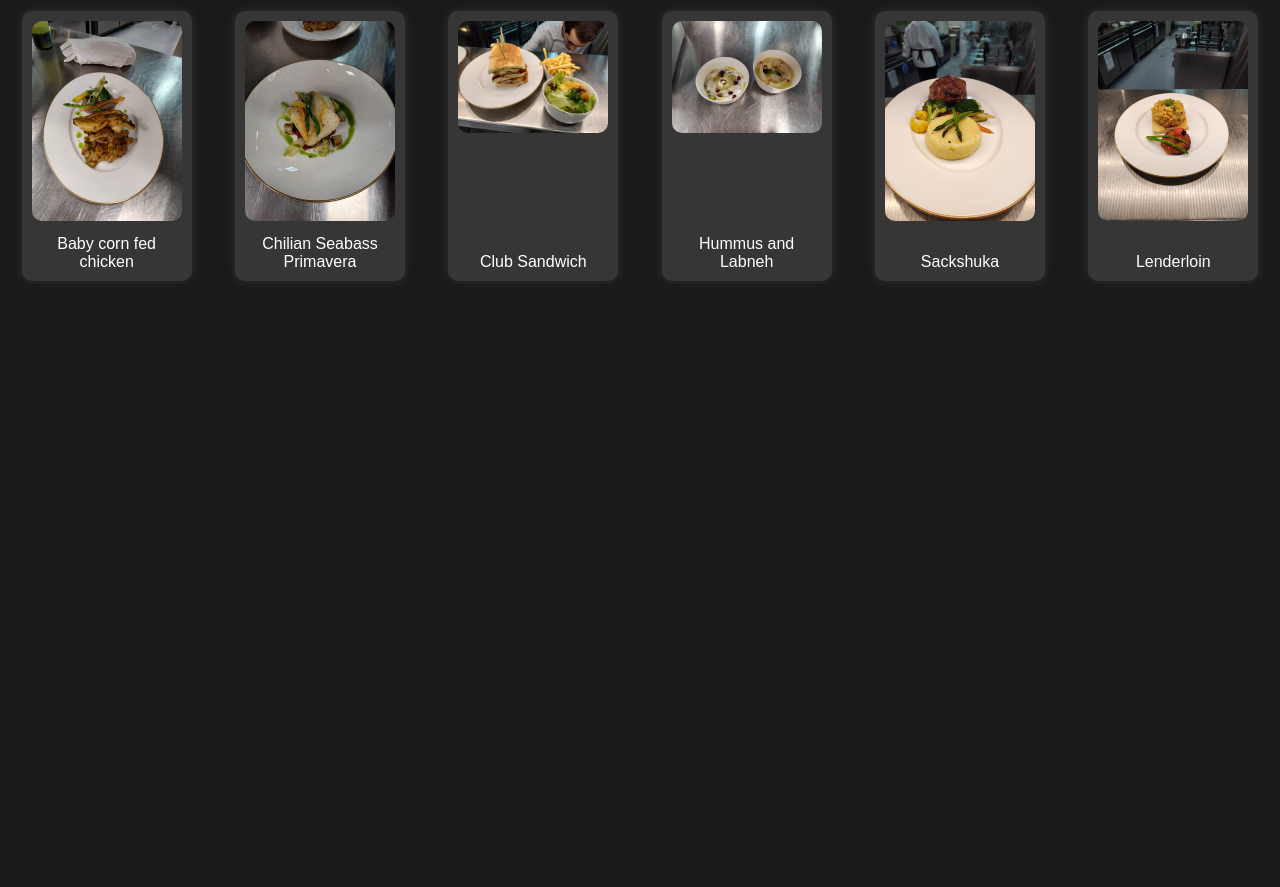
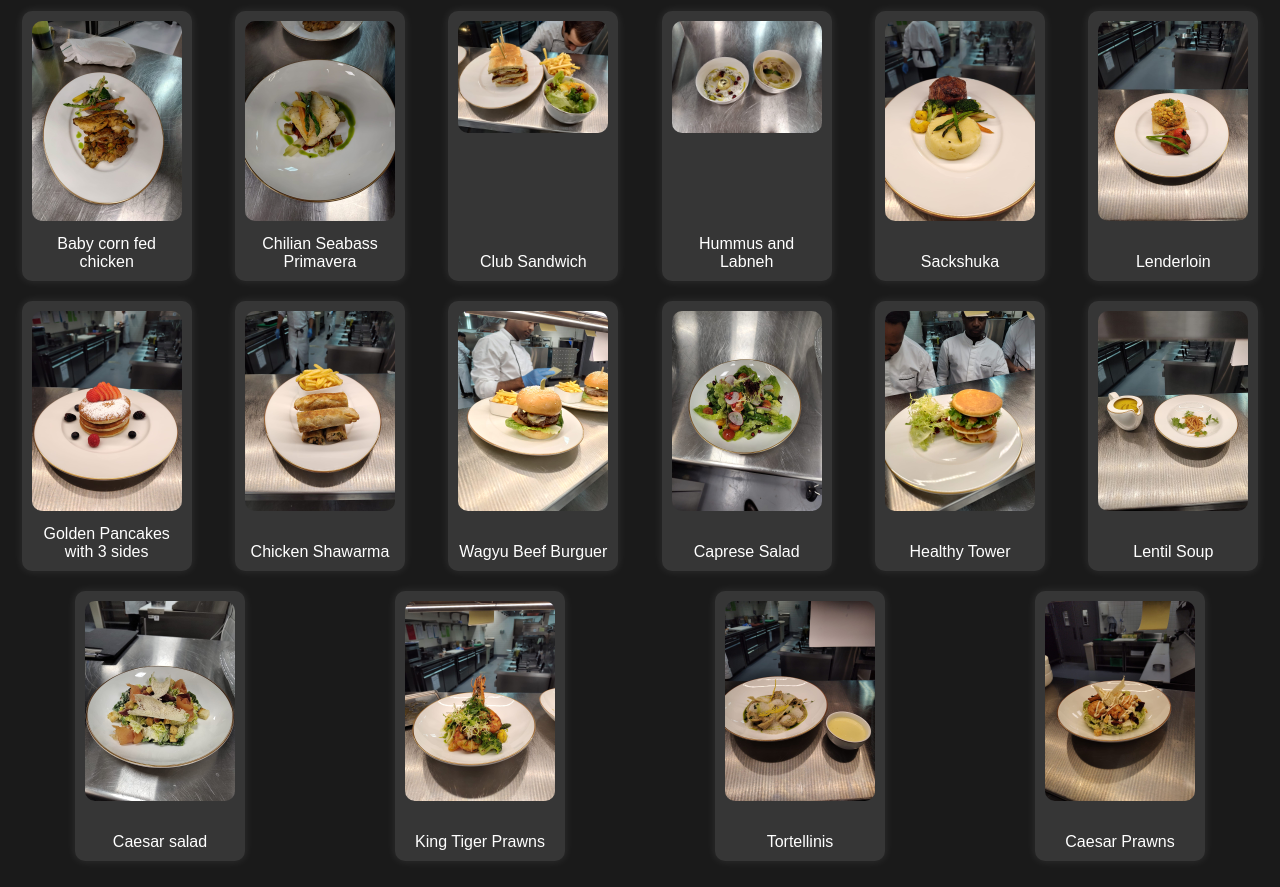
Before and after one commit to Crotoconlaptop/roomservice, a plain HTML site: page index.html in a window 1280 px wide. Shown: the part 79-966 px from the top of the page. Before the commit the page ends 800 px from the top, so only its background shows below. Drawn offline with Linux system fonts and the light colour scheme.

Commit message:
Add files via upload

```diff
--- a/index.html
+++ b/index.html
@@ -35,6 +35,46 @@
         <img src="6.jpg" alt="Plato 2">
         <div>Lenderloin</div>
       </li>
+      <li class="plato" onclick="ampliarPlato('7.jpg', 'Golden Pancakes with 3 sides')">
+        <img src="7.jpg" alt="Plato 2">
+        <div>Golden Pancakes with 3 sides</div>
+      </li>
+      <li class="plato" onclick="ampliarPlato('8.jpg', 'Chicken Shawarma')">
+        <img src="8.jpg" alt="Plato 2">
+        <div>Chicken Shawarma</div>
+      </li>
+      <li class="plato" onclick="ampliarPlato('9.jpg', 'Wagyu Beef Burguer')">
+        <img src="9.jpg" alt="Plato 2">
+        <div>Wagyu Beef Burguer</div>
+      </li>
+      <li class="plato" onclick="ampliarPlato('10.jpg', 'Caprese Salad')">
+        <img src="10.jpg" alt="Plato 2">
+        <div>Caprese Salad</div>
+      </li>
+      <li class="plato" onclick="ampliarPlato('11.jpg', 'Healthy Tower')">
+        <img src="11.jpg" alt="Plato 2">
+        <div>Healthy Tower</div>
+      </li>
+      <li class="plato" onclick="ampliarPlato('12.jpg', 'Lentil Soup')">
+        <img src="12.jpg" alt="Plato 2">
+        <div>Lentil Soup</div>
+      </li>
+      <li class="plato" onclick="ampliarPlato('13.jpg', 'Caesar salad')">
+        <img src="13.jpg" alt="Plato 2">
+        <div>Caesar salad</div>
+      </li>
+      <li class="plato" onclick="ampliarPlato('14.jpg', 'King Tiger Prawns')">
+        <img src="14.jpg" alt="Plato 2">
+        <div>King Tiger Prawns</div>
+      </li>
+      <li class="plato" onclick="ampliarPlato('15.jpg', 'Tortellinis')">
+        <img src="15.jpg" alt="Plato 2">
+        <div>Tortellinis</div>
+      </li>
+      <li class="plato" onclick="ampliarPlato('16.jpg', 'Caesar Prawns')">
+        <img src="16.jpg" alt="Plato 2">
+        <div>Caesar Prawns</div>
+      </li>
     <!-- Agrega más elementos li según sea necesario -->
   </ul>
 
```
Also changed, not shown: 10.jpg (added), 11.jpg (added), 12.jpg (added), 13.jpg (added), 14.jpg (added), 15.jpg (added), 16.jpg (added), 7.jpg (added), 8.jpg (added), 9.jpg (added).
